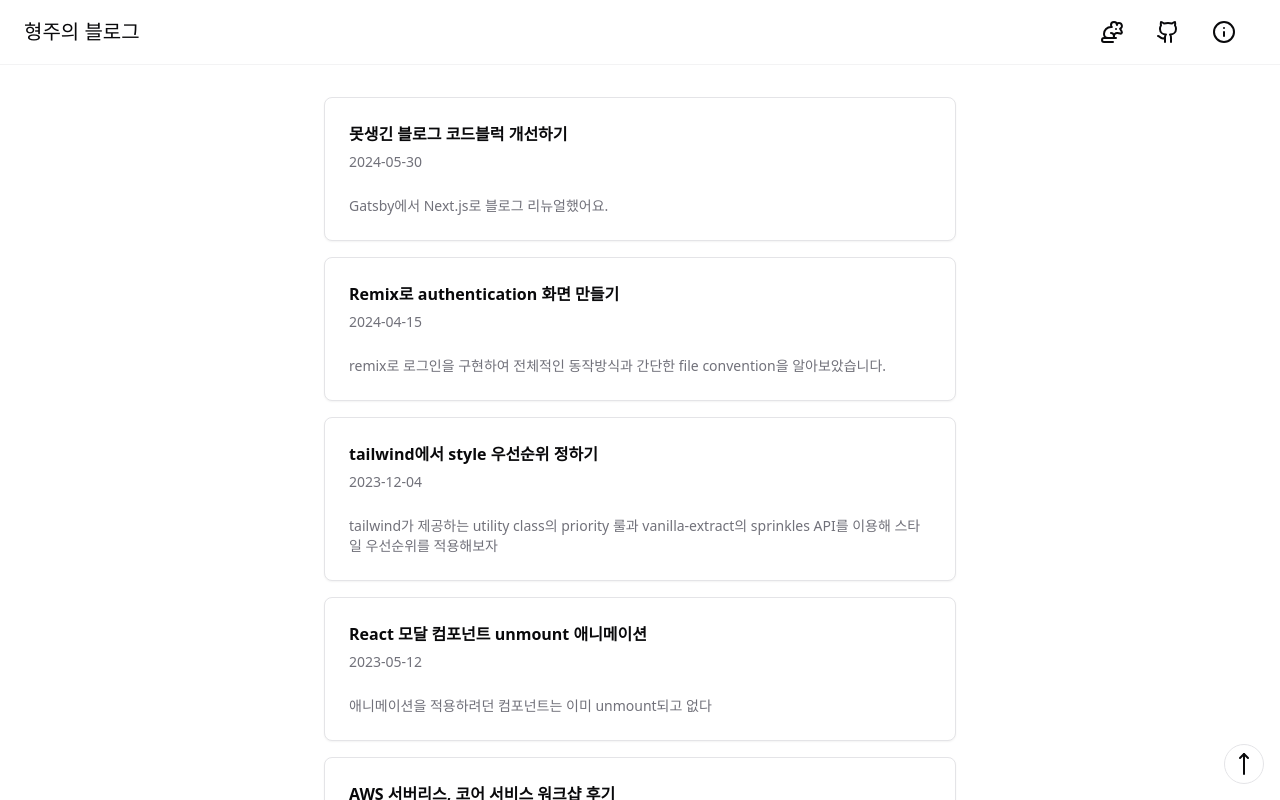
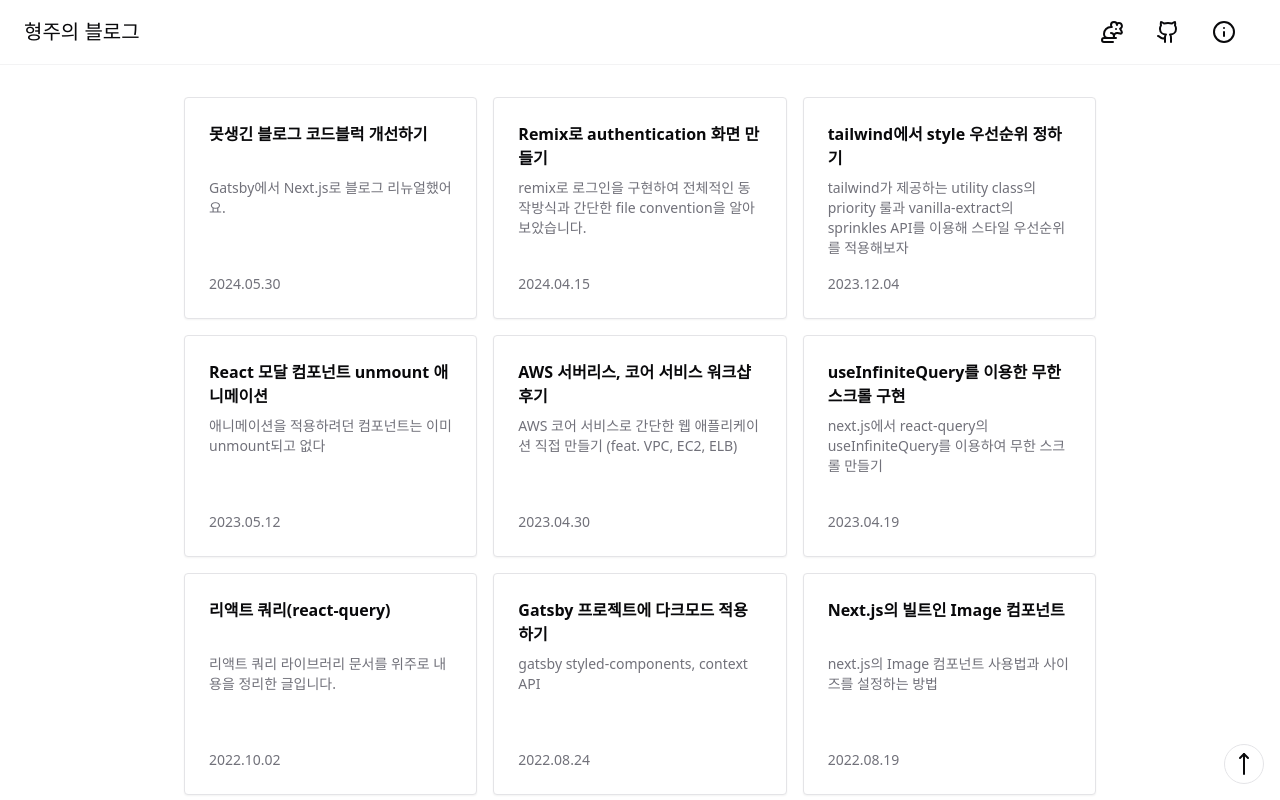
Before and after one commit to nokiahub/nokiahub.name, a Next.js app: page / in a window 1280 px wide. Shown: the top 800 px of the page. Built offline with nearby package versions, Linux system fonts and the light colour scheme.

Commit message:
changed to grid layout

```diff
--- a/app/layout.tsx
+++ b/app/layout.tsx
@@ -19,7 +19,7 @@ export default function RootLayout({ children }: { children: ReactNode }) {
       <body>
         <Providers>
           <Header />
-          <main className={"mx-auto flex max-w-[680px] justify-center"}>
+          <main className={"mx-auto flex max-w-[60rem] justify-center"}>
             {/*TODO: x-scroll overflow-hidden으로 임시 해결(원인 파악하기)*/}
             <div className={"overflow-hidden px-6 py-8"}>{children}</div>
           </main>
--- a/components/posts.tsx
+++ b/components/posts.tsx
@@ -5,6 +5,7 @@ import {
   Card,
   CardContent,
   CardDescription,
+  CardFooter,
   CardHeader,
 } from "@/components/ui/card";
 
@@ -14,13 +15,13 @@ type PostsProps = {
 
 export const Posts: NextPage<PostsProps> = ({ posts }: PostsProps) => {
   return (
-    <ul>
+    <div className={"grid grid-cols-1 gap-4 md:grid-cols-2 lg:grid-cols-3"}>
       {posts.map((post) => (
-        <li className={"mb-4 list-none"} key={post.id}>
+        <li className={"list-none"} key={post.id}>
           <PostCard post={post} />
         </li>
       ))}
-    </ul>
+    </div>
   );
 };
 
@@ -29,14 +30,16 @@ const PostCard = ({ post }: { post: Post }) => {
 
   return (
     <Link href={`/posts/${id}`}>
-      <Card>
+      <Card className={"rounded-sm hover:border-foreground"}>
         <CardHeader>
-          <h2 className={"font-bold"}>{title}</h2>
-          <CardDescription>{date}</CardDescription>
+          <h2 className={"line-clamp-2 h-[2lh] font-bold"}>{title}</h2>
         </CardHeader>
-        <CardContent>
+        <CardContent className={"line-clamp-4 h-[4lh]"}>
           <CardDescription>{description}</CardDescription>
         </CardContent>
+        <CardFooter>
+          <CardDescription>{date.split("-").join(".")}</CardDescription>
+        </CardFooter>
       </Card>
     </Link>
   );
--- a/components/ui/card.tsx
+++ b/components/ui/card.tsx
@@ -1,6 +1,6 @@
-import * as React from "react"
+import * as React from "react";
 
-import { cn } from "@/lib/utils"
+import { cn } from "@/lib/utils";
 
 const Card = React.forwardRef<
   HTMLDivElement,
@@ -10,12 +10,12 @@ const Card = React.forwardRef<
     ref={ref}
     className={cn(
       "rounded-lg border bg-card text-card-foreground shadow-sm",
-      className
+      className,
     )}
     {...props}
   />
-))
-Card.displayName = "Card"
+));
+Card.displayName = "Card";
 
 const CardHeader = React.forwardRef<
   HTMLDivElement,
@@ -23,11 +23,11 @@ const CardHeader = React.forwardRef<
 >(({ className, ...props }, ref) => (
   <div
     ref={ref}
-    className={cn("flex flex-col space-y-1.5 p-6", className)}
+    className={cn("flex flex-col space-y-1.5 p-6 pb-2", className)}
     {...props}
   />
-))
-CardHeader.displayName = "CardHeader"
+));
+CardHeader.displayName = "CardHeader";
 
 const CardTitle = React.forwardRef<
   HTMLParagraphElement,
@@ -37,12 +37,12 @@ const CardTitle = React.forwardRef<
     ref={ref}
     className={cn(
       "text-2xl font-semibold leading-none tracking-tight",
-      className
+      className,
     )}
     {...props}
   />
-))
-CardTitle.displayName = "CardTitle"
+));
+CardTitle.displayName = "CardTitle";
 
 const CardDescription = React.forwardRef<
   HTMLParagraphElement,
@@ -53,16 +53,16 @@ const CardDescription = React.forwardRef<
     className={cn("text-sm text-muted-foreground", className)}
     {...props}
   />
-))
-CardDescription.displayName = "CardDescription"
+));
+CardDescription.displayName = "CardDescription";
 
 const CardContent = React.forwardRef<
   HTMLDivElement,
   React.HTMLAttributes<HTMLDivElement>
 >(({ className, ...props }, ref) => (
   <div ref={ref} className={cn("p-6 pt-0", className)} {...props} />
-))
-CardContent.displayName = "CardContent"
+));
+CardContent.displayName = "CardContent";
 
 const CardFooter = React.forwardRef<
   HTMLDivElement,
@@ -73,7 +73,14 @@ const CardFooter = React.forwardRef<
     className={cn("flex items-center p-6 pt-0", className)}
     {...props}
   />
-))
-CardFooter.displayName = "CardFooter"
+));
+CardFooter.displayName = "CardFooter";
 
-export { Card, CardHeader, CardFooter, CardTitle, CardDescription, CardContent }
+export {
+  Card,
+  CardHeader,
+  CardFooter,
+  CardTitle,
+  CardDescription,
+  CardContent,
+};
```
